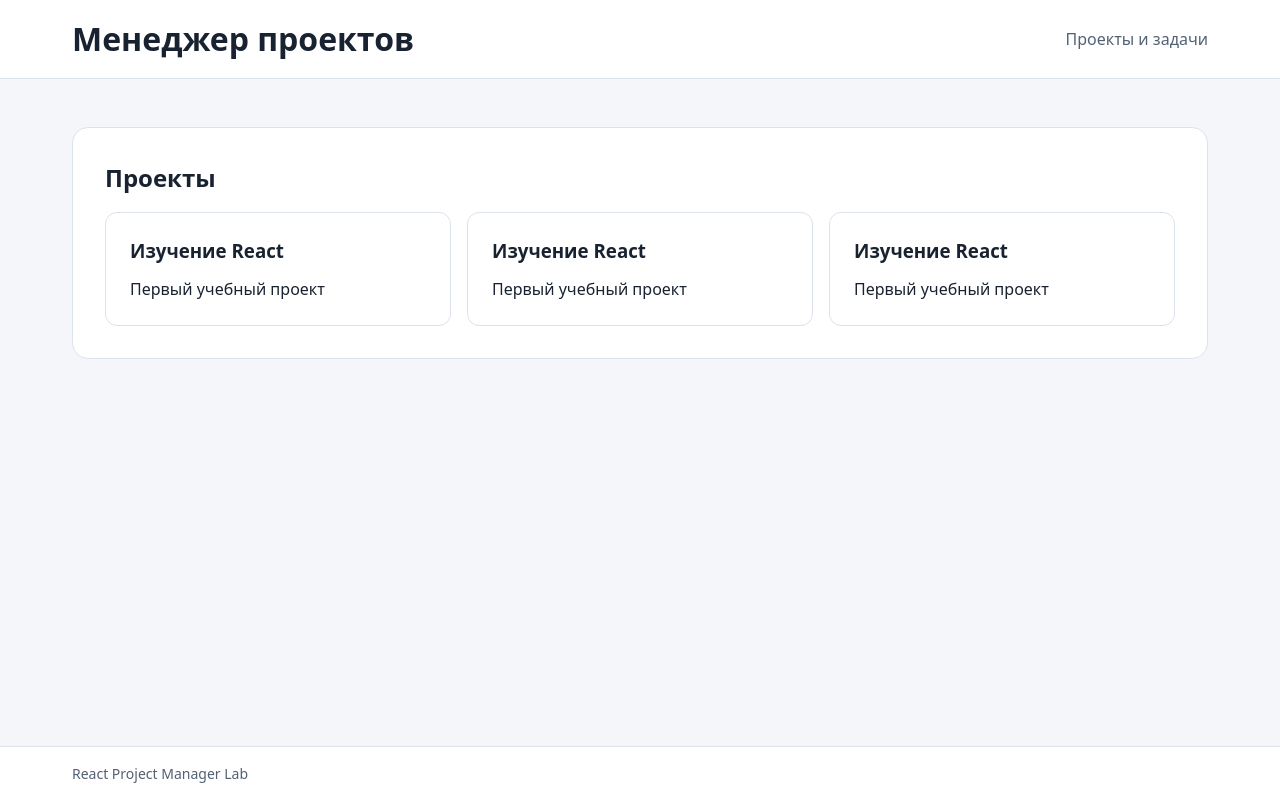
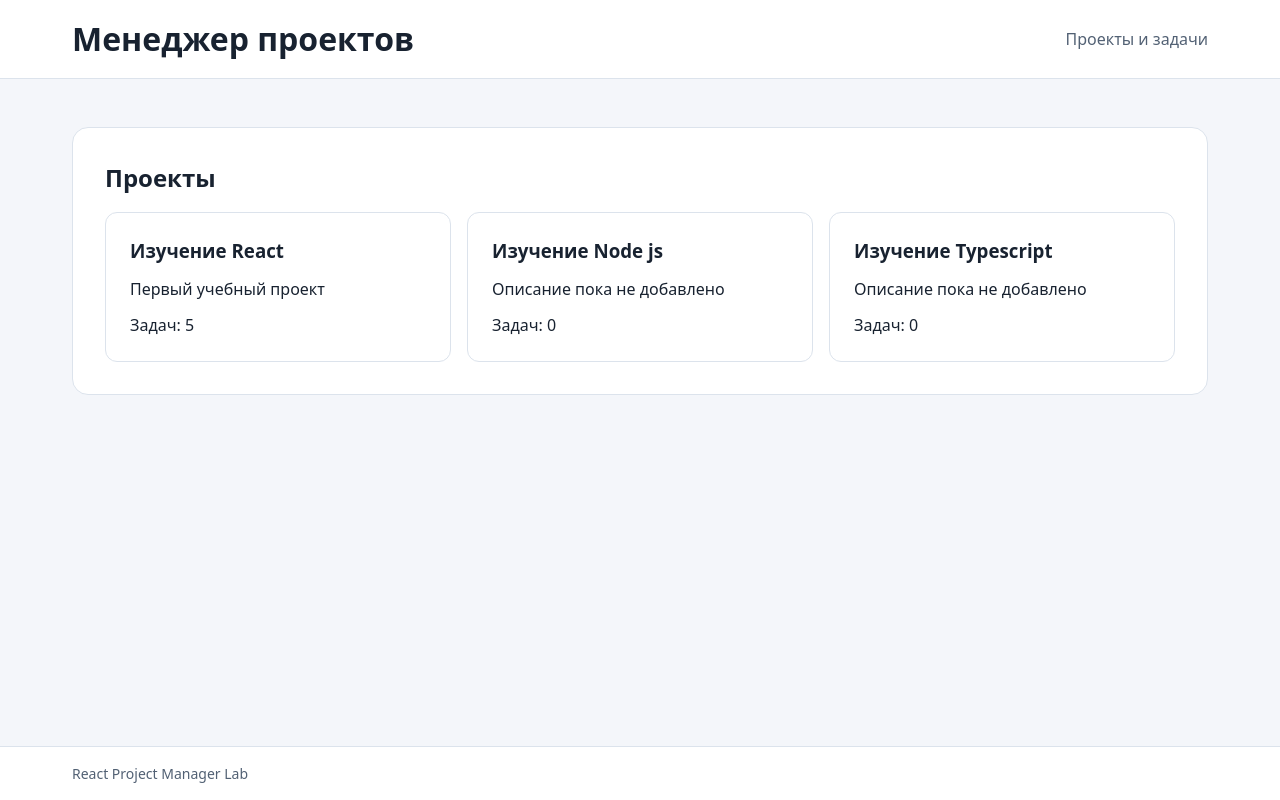
Before and after one commit to i-new-user/react-project-manager-lab, a React (Vite) app: page / in a window 1280 px wide. Built offline with nearby package versions, Linux system fonts and the light colour scheme.

Commit message:
feat: complete lesson 02 props and TypeScript

```diff
--- a/src/components/ProjectCard.tsx
+++ b/src/components/ProjectCard.tsx
@@ -1,10 +1,17 @@
 import styled from "styled-components";
 
-export const ProjectCard = () => {
+type ProjectCardProps = {
+    title: string
+    description?: string
+    taskCount: number
+}
+
+export const ProjectCard = ({title, description='Описание пока не добавлено', taskCount}: ProjectCardProps) => {
     return(
         <Article>
-            <h3>Изучение React</h3>
-            <p>Первый учебный проект</p>
+            <h3>{title}</h3>
+            <p>{description}</p>
+            <p>Задач: {taskCount}</p>
         </Article>
     )
 }
--- a/src/components/ProjectList.tsx
+++ b/src/components/ProjectList.tsx
@@ -31,9 +31,9 @@ export function ProjectList() {
       <Title id="projects-heading">Проекты</Title>
 
       <CardsGrid>
-        <ProjectCard/>
-        <ProjectCard/>
-        <ProjectCard/>
+        <ProjectCard title='Изучение React' description='Первый учебный проект' taskCount={5}/>
+        <ProjectCard title='Изучение Node js' taskCount={0}/>
+        <ProjectCard title='Изучение Typescript' taskCount={0}/>
       </CardsGrid>
     </Section>
   );
```
